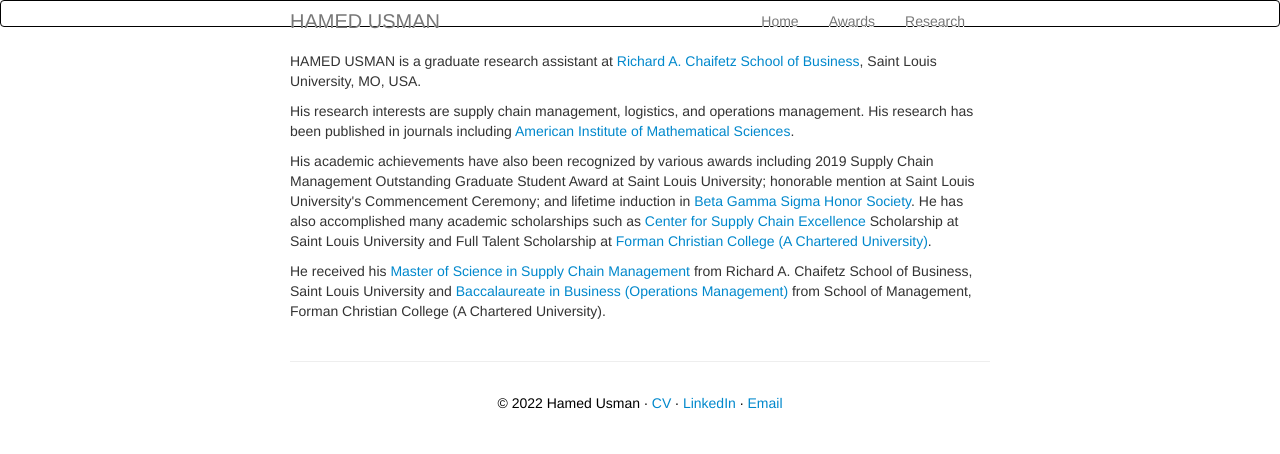
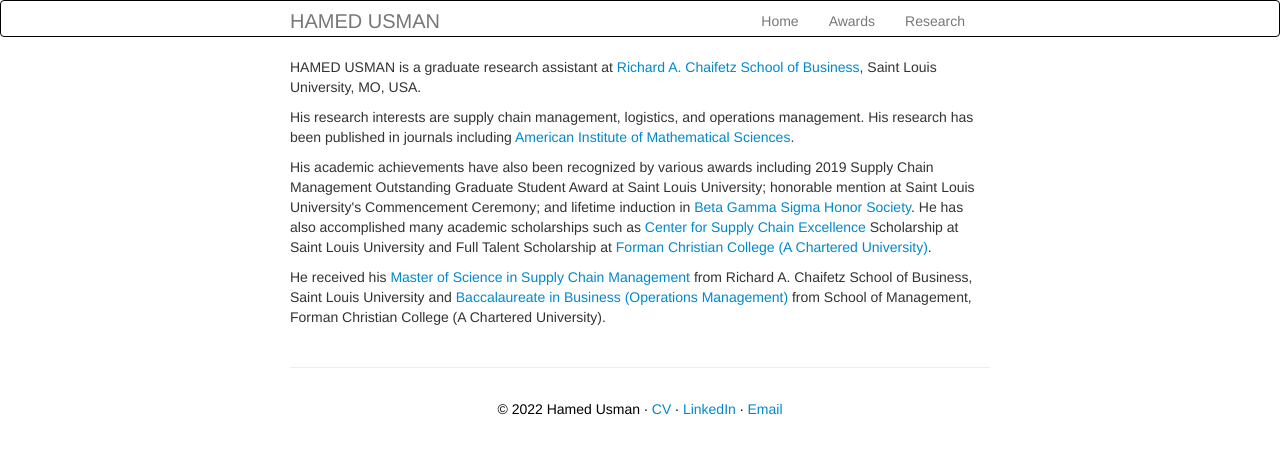
Before and after one commit to hamedusman/hamedusman.github.io, a Jekyll site: the page built from index.md, in a window 1280 px wide. Shown: the top 454 px of the page. Built offline with Jekyll 4.4.1, drawn with Linux system fonts in a browser that asks for light colours.

Commit message:
Update my_custom_css.css

```diff
--- a/assets/themes/twitter/css/my_custom_css.css
+++ b/assets/themes/twitter/css/my_custom_css.css
@@ -90,8 +90,8 @@
 }
 
 .navbar-inner {
-    height: 25px;
-    min-height:25px;
+    height: 35px;
+    min-height:35px;
     padding-left:20px;
     padding-right:20px;
     background-color:none;
```
